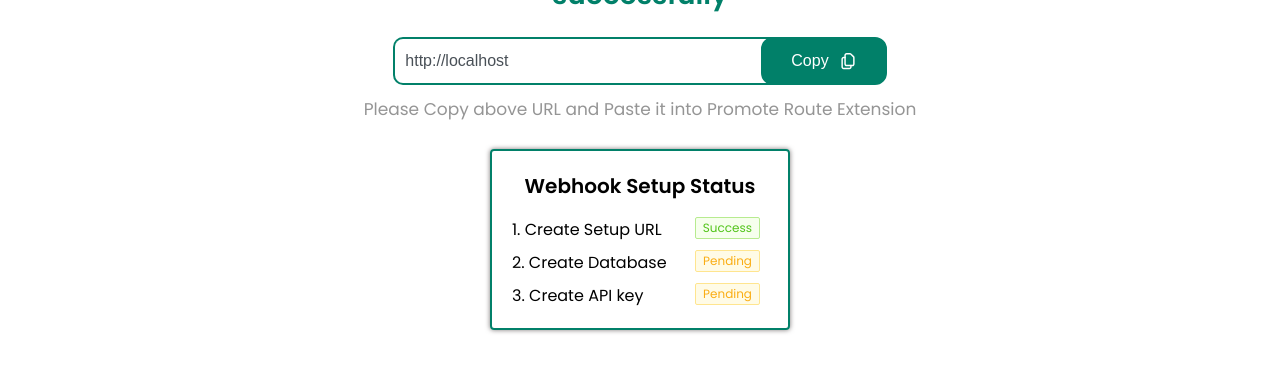
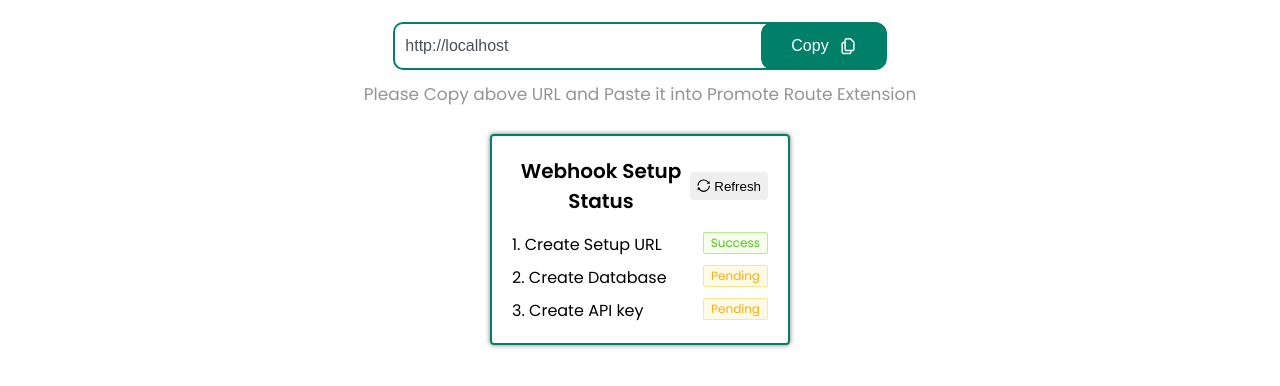
Before and after one commit to PromoteRoute/Webhook-Heroku-Internal, a website: page congratulations.ejs in a window 1280 px wide. Shown: the part 394-780 px from the top of the page. Drawn offline with nearby package versions, Linux system fonts and the light colour scheme; files that its build step writes are made by us from their sources.

Commit message:
added refresh button

```diff
--- a/congratulations.ejs
+++ b/congratulations.ejs
@@ -155,7 +155,6 @@
 
     .ant-tag {
         box-sizing: border-box;
-        margin: 0 8px 0 0;
         font-size: 14px;
         font-variant: tabular-nums;
         list-style: none;
@@ -423,6 +422,14 @@
         background: red;
     }
 
+    .pr-refresh-btn {
+        border-radius: 4px !important;
+        padding: 0px 7px;
+        height: 28px;
+        border-width: 0px;
+        cursor: pointer;
+    }
+
     @-webkit-keyframes makeItRain {
         from {
             opacity: 0;
@@ -613,8 +620,20 @@
         </div>
         <div
             style="width: 20%; border:2px solid #018069;padding: 20px; margin-top:30px; font-family: 'Poppins', sans-serif;box-shadow: 0 0 5px #7d7878; border-radius: 4px;z-index: 9999;">
-            <div style="text-align: center; margin-bottom: 16px; font-size: 20px; font-weight: 600;">Webhook Setup
-                Status
+            <div
+                style="display: flex; justify-content: space-between; align-items: center; text-align: center; margin-bottom: 16px; font-size: 20px; font-weight: 600;">
+                Webhook Setup Status
+                <button onClick="window.location.reload();" type="button"
+                    style="align-items: center; display: flex; gap: 4px;"
+                    class="ant-btn ant-btn-default ant-btn-sm tooltip pr-refresh-btn">
+                    <svg viewBox="64 64 896 896" focusable="false" data-icon="sync" width="1em" height="1em"
+                        fill="currentColor" aria-hidden="true">
+                        <path
+                            d="M168 504.2c1-43.7 10-86.1 26.9-126 17.3-41 42.1-77.7 73.7-109.4S337 212.3 378 195c42.4-17.9 87.4-27 133.9-27s91.5 9.1 133.8 27A341.5 341.5 0 01755 268.8c9.9 9.9 19.2 20.4 27.8 31.4l-60.2 47a8 8 0 003 14.1l175.7 43c5 1.2 9.9-2.6 9.9-7.7l.8-180.9c0-6.7-7.7-10.5-12.9-6.3l-56.4 44.1C765.8 155.1 646.2 92 511.8 92 282.7 92 96.3 275.6 92 503.8a8 8 0 008 8.2h60c4.4 0 7.9-3.5 8-7.8zm756 7.8h-60c-4.4 0-7.9 3.5-8 7.8-1 43.7-10 86.1-26.9 126-17.3 41-42.1 77.8-73.7 109.4A342.45 342.45 0 01512.1 856a342.24 342.24 0 01-243.2-100.8c-9.9-9.9-19.2-20.4-27.8-31.4l60.2-47a8 8 0 00-3-14.1l-175.7-43c-5-1.2-9.9 2.6-9.9 7.7l-.7 181c0 6.7 7.7 10.5 12.9 6.3l56.4-44.1C258.2 868.9 377.8 932 512.2 932c229.2 0 415.5-183.7 419.8-411.8a8 8 0 00-8-8.2z">
+                        </path>
+                    </svg>
+                    Refresh
+                </button>
             </div>
             <div style="display: flex;justify-content: space-between;">
                 <div style="font-size: 16px;font-weight: 500;">1. Create Setup URL</div>
```
